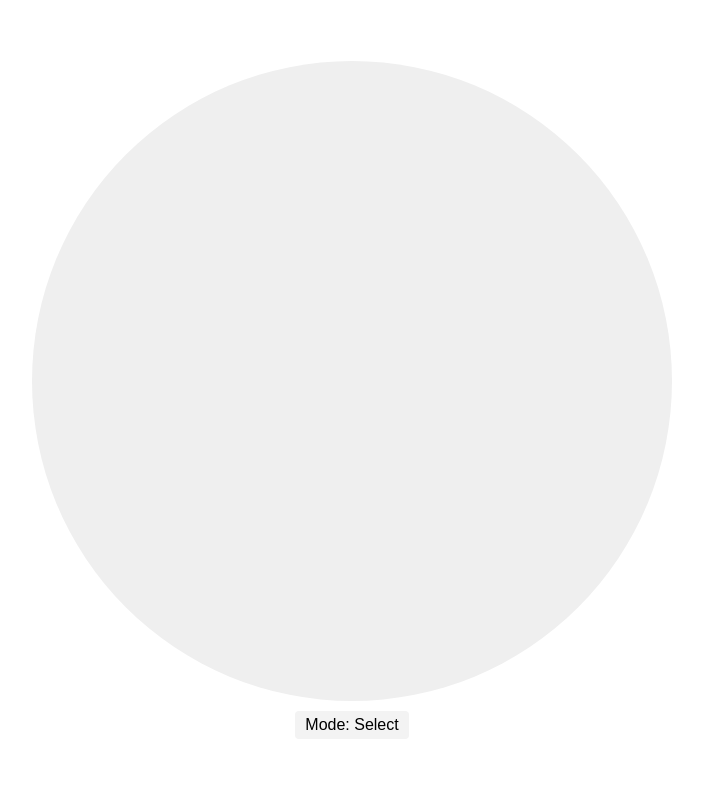
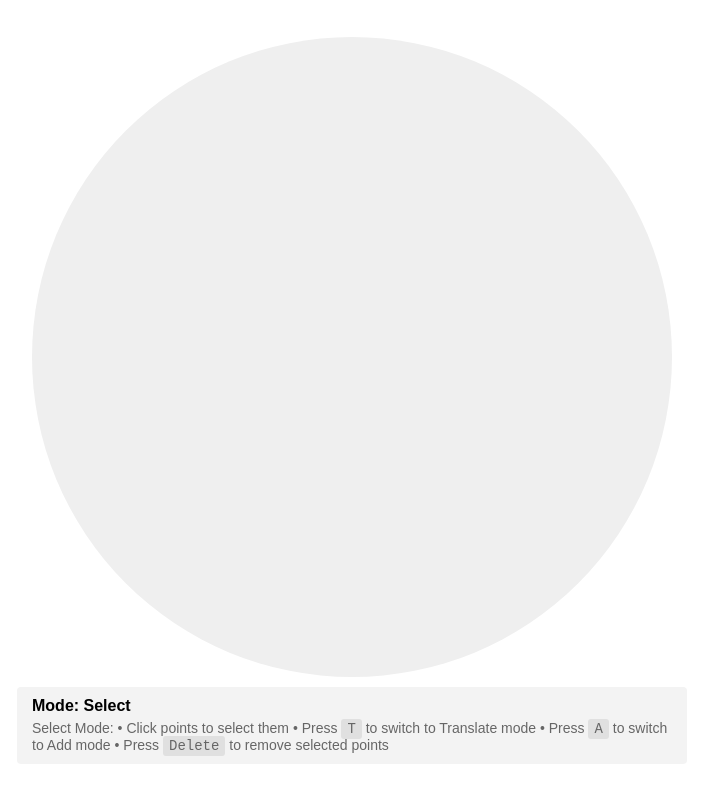
Before and after one commit to vimona3ds/poincare-disk-playground, a website built with webpack: page src/index.html in a window 1280 px wide. Shown: the whole page, without its empty margins (288-991 px from the left). Built offline with nearby package versions, Linux system fonts and the light colour scheme.

Commit message:
instructions and readme update

```diff
--- a/src/index.html
+++ b/src/index.html
@@ -13,6 +13,7 @@
             flex-direction: column;
             justify-content: center;
             align-items: center;
+            font-family: sans-serif;
         }
         canvas {
             width: 80vmin;
@@ -20,16 +21,40 @@
         }
         #info {
             margin-top: 10px;
-            font-family: sans-serif;
             font-size: 16px;
             background-color: #f3f3f3;
-            padding: 5px 10px;
+            padding: 10px 15px;
             border-radius: 4px;
+            max-width: 80vmin;
+        }
+        .mode-title {
+            font-weight: bold;
+            margin-bottom: 5px;
+        }
+        .mode-instructions {
+            font-size: 14px;
+            color: #666;
+            margin-top: 5px;
+        }
+        .keyboard-shortcut {
+            background-color: #e0e0e0;
+            padding: 2px 6px;
+            border-radius: 3px;
+            font-family: monospace;
         }
     </style>
 </head>
 <body>
     <canvas id="canvas"></canvas>
-    <div id="info">Mode: Select</div>
+    <div id="info">
+        <div class="mode-title">Mode: Select</div>
+        <div class="mode-instructions" id="mode-instructions">
+            Select Mode:
+            • Click points to select them
+            • Press <span class="keyboard-shortcut">T</span> to switch to Translate mode
+            • Press <span class="keyboard-shortcut">A</span> to switch to Add mode
+            • Press <span class="keyboard-shortcut">Delete</span> to remove selected points
+        </div>
+    </div>
 </body>
 </html>
--- a/src/index.ts
+++ b/src/index.ts
@@ -1,10 +1,11 @@
 import PoincareDisk from "./PoincareDisk";
-import { HyperbolicPoint } from "./types";
+import { HyperbolicPoint, Mode } from "./types";
 
 document.addEventListener('DOMContentLoaded', () => {
     const canvas = document.getElementById('canvas') as HTMLCanvasElement;
     const context = canvas.getContext('2d');
     const infoElement = document.getElementById('info');
+    const modeInstructions = document.getElementById('mode-instructions');
 
     // Set canvas dimensions to match its display size
     const rect = canvas.getBoundingClientRect();
@@ -15,10 +16,36 @@ document.addEventListener('DOMContentLoaded', () => {
     context.fillStyle = 'black';
     context.fillRect(0, 0, canvas.width, canvas.height);
 
+    const modeInstructionsMap: Record<Mode, string> = {
+        "Select": `Select Mode:
+• Click points to select them
+• Press <span class="keyboard-shortcut">T</span> to switch to Translate mode
+• Press <span class="keyboard-shortcut">A</span> to switch to Add mode
+• Press <span class="keyboard-shortcut">Delete</span> to remove selected points`,
+        "Translate": `Translate Mode:
+• Click and drag selected points to move them
+• Press <span class="keyboard-shortcut">S</span> to switch to Select mode
+• Press <span class="keyboard-shortcut">A</span> to switch to Add mode
+• Press <span class="keyboard-shortcut">Esc</span> to cancel translation`,
+        "Add": `Add Mode:
+• Click anywhere to add new points
+• Click two points to create a line between them
+• Press <span class="keyboard-shortcut">S</span> to switch to Select mode
+• Press <span class="keyboard-shortcut">T</span> to switch to Translate mode
+• Press <span class="keyboard-shortcut">Esc</span> to cancel line creation`
+    };
+
     // Create update info callback
     const updateInfo = (info: string) => {
         if (infoElement) {
-            infoElement.innerHTML = info;
+            const mode = info.split(": ")[1] as Mode;
+            const titleElement = infoElement.querySelector('.mode-title');
+            if (titleElement) {
+                titleElement.textContent = `Mode: ${mode}`;
+            }
+            if (modeInstructions && mode in modeInstructionsMap) {
+                modeInstructions.innerHTML = modeInstructionsMap[mode];
+            }
         }
     };
 
```
Also changed, not shown: README.md.
